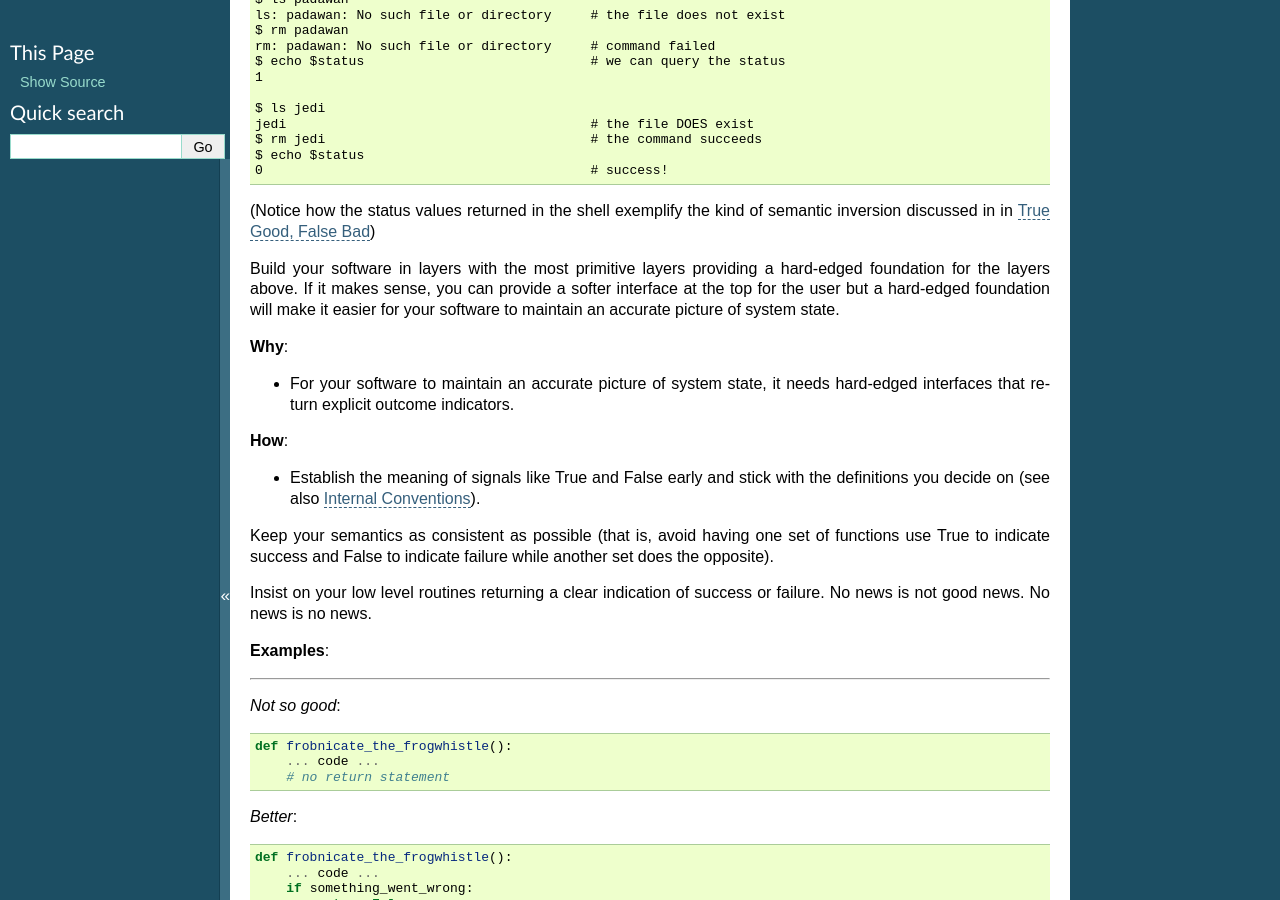
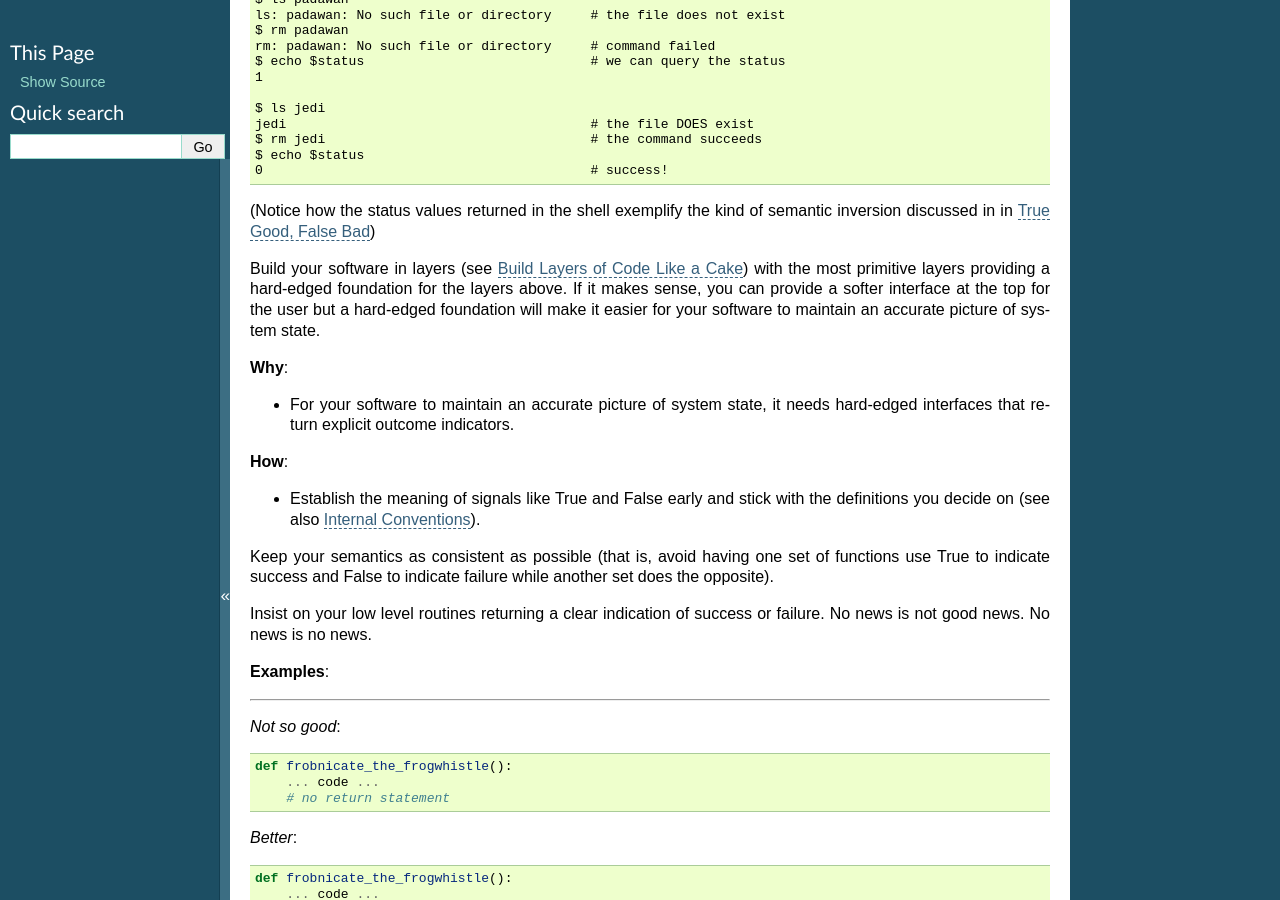
Before and after one commit to tbarron/PyBP, a Sphinx documentation site: the page built from docs/c-foundation.txt, in a window 1280 px wide and 900 px high, scrolled down 557 px. Built offline with Sphinx 7.4.7, drawn with Linux system fonts in a browser that asks for light colours.

Commit message:
LC: Wordsmithing in c-{internal,foundation,function,module}.txt

```diff
--- a/docs/c-foundation.txt
+++ b/docs/c-foundation.txt
@@ -47,10 +47,11 @@ not. An example is the Unix file system:
 semantic inversion discussed in in `True Good, False Bad
 <s-funcmeth.html#id4>`_)
 
-Build your software in layers with the most primitive layers providing a
-hard-edged foundation for the layers above. If it makes sense, you can
-provide a softer interface at the top for the user but a hard-edged
-foundation will make it easier for your software to
+Build your software in layers (see `Build Layers of Code Like a Cake
+<s-funcmeth.html#build-layers-of-code-like-a-cake>`_) with the most
+primitive layers providing a hard-edged foundation for the layers above. If
+it makes sense, you can provide a softer interface at the top for the user
+but a hard-edged foundation will make it easier for your software to
 maintain an accurate picture of system state.
 
 
--- a/docs/c-function.txt
+++ b/docs/c-function.txt
@@ -15,8 +15,8 @@ purpose it serves in the overall context of the program.
   with the docstring between them
 
 * Double quotes and single quotes both work as far as Python is concerned.
-  Some editors may prefer one or the other. For example, emacs typically
-  likes double quotes better for docstrings.
+  Some editors may prefer one or the other. For example, emacs seems to
+  work better with double quotes for docstrings.
 
 **Example**:
 
--- a/docs/c-internal.txt
+++ b/docs/c-internal.txt
@@ -10,7 +10,8 @@ Should all the code for the project go into a single file or should it be
 broken up? Should all the text strings be stored in a message catalog or
 just embedded in the code as literals? What is your convention for creating
 variable and function names? Underscores or camel case? Tabs or spaces?
-Indentation size?
+Indentation size? How are success and failure indicated (see `True Good,
+False Bad <s-funcmeth.html#id4>`_ for a related discussion)?
 
 These questions don't necessarily have one right answer for all situations.
 Small projects may fit in a single file while larger projects need to be
--- a/docs/c-module.txt
+++ b/docs/c-module.txt
@@ -15,8 +15,8 @@ purpose it serves in the overall context of the program.
   with the docstring between them
 
 * Double quotes and single quotes both work as far as Python is concerned.
-  Some editors may prefer one or the other. For example, emacs typically
-  likes double quotes better for docstrings.
+  Some editors may prefer one or the other. For example, emacs seems to
+  work better with double quotes for docstrings.
 
 
 **Example**:
```
